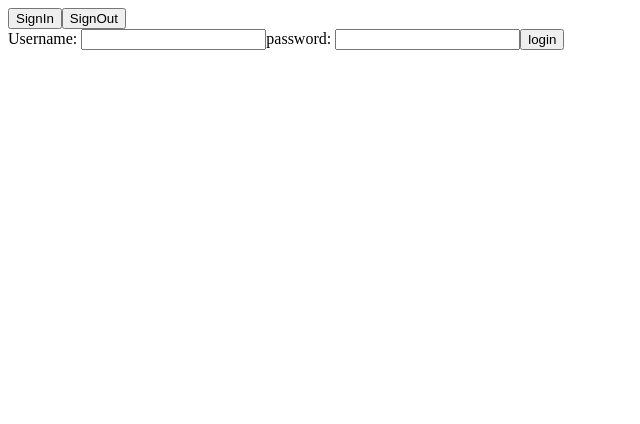
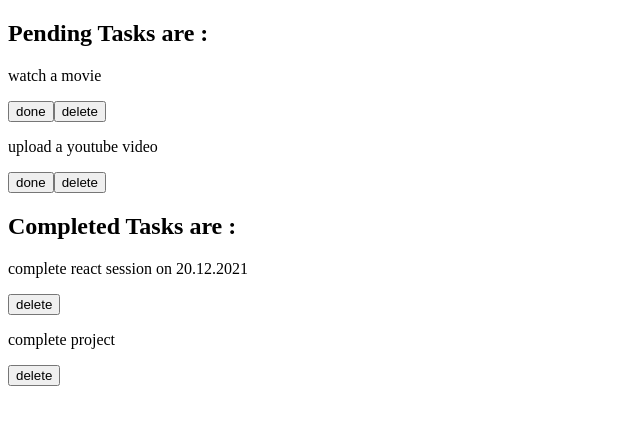
Before and after one commit to shruthi2609/INITNovBatch, a React (Create React App) app: page / in a window 1280 px wide. Shown: the top 424 px of the page, without its empty margins (0-640 px from the left). Built offline with nearby package versions, Linux system fonts and the light colour scheme.

Commit message:
components

```diff
--- a/src/App.js
+++ b/src/App.js
@@ -1,10 +1,12 @@
 import { IntroDetails } from "./Components/IntroDetails"
 import { ProductCatalog } from "./Components/ProductCatalog"
 import ProductCatalogClass from "./Components/ClassComponent"
+import TodoComponent from './Components/TodoComponent'
+
 export const App=()=>{
   return(
   <div>
-<ProductCatalogClass></ProductCatalogClass>
+<TodoComponent></TodoComponent>
 
 </div>
   )
--- a/src/Components/AddItem.js
+++ b/src/Components/AddItem.js
@@ -6,15 +6,20 @@ class AddItem extends React.Component{
             count:1
         }
     }
-        render(){
-            return(
+    increment=()=>{
+      this.setState({count:this.state.count+1})
+    }
+    decrement=()=>{
+        this.setState({count:this.state.count-1})
+      }
+    render(){
+        return(
             <div>
-              <button>+</button>
-            {this.state.count}
-              <button>-</button>
+                <button onClick={this.increment}>+</button>
+                <h4>{this.state.count}</h4>
+                <button onClick={this.decrement}>-</button>
             </div>
-            )
-        }
-
+        )
     }
-export default AddItem;
+}
+export default AddItem
--- a/src/Components/ClassComponent.js
+++ b/src/Components/ClassComponent.js
@@ -12,6 +12,7 @@ class ProductCatalogClass extends React.Component{
        //bind it in the event handler {this.toggleLoginButton.bind(this)}
     }
     toggleLoginButton=()=>{
+
        this.setState({isLoggedIn:!this.state.isLoggedIn})
     }
     render(){
--- /dev/null
+++ b/src/Components/Completed.js
@@ -0,0 +1,25 @@
+import React from "react";
+class Completed extends React.Component{
+    constructor(props){
+        super(props)
+    }
+    render(){
+
+
+        return(
+            <div>
+                <h2> Completed Tasks are :</h2>
+                {
+                    this.props.items.map((item)=>
+                    <div>
+                         <p>{item.title}</p>
+                         <button>delete</button>
+                    </div>
+                   )
+                }
+            </div>
+        )
+    }
+
+}
+export default Completed;
--- /dev/null
+++ b/src/Components/Pending.js
@@ -0,0 +1,27 @@
+import React from "react";
+class Pending extends React.Component{
+    constructor(props){
+        super(props)
+
+    }
+    render(){
+
+
+        return(
+            <div>
+                <h2> Pending Tasks are :</h2>
+                {
+                    this.props.items.map((item)=>
+                    <div>
+                         <p>{item.title}</p>
+                         <button>done</button>
+                         <button>delete</button>
+                    </div>
+                   )
+                }
+            </div>
+        )
+    }
+
+}
+export default Pending;
--- /dev/null
+++ b/src/Components/TodoComponent.js
@@ -0,0 +1,47 @@
+import React  from "react";
+import Pending from './Pending'
+import Completed from './Completed'
+let todo=[
+    {
+        title:"complete react session on 20.12.2021",
+        completionStatus:true
+    },
+    {
+        title:"watch a movie",
+        completionStatus:false
+    },
+    {
+        title:"complete project",
+        completionStatus:true
+    },
+    {
+        title:"upload a youtube video",
+        completionStatus:false
+    },
+]
+class TodoComponent extends React.Component{
+    constructor(props){
+        super(props)
+        this.state={
+            todos:todo
+        }
+    }
+    getPendingItem=()=>{
+        const arr=this.state.todos.filter((item)=>item.completionStatus===false)
+        return arr;
+    }
+    getCompletedItems=()=>{
+        const arr=this.state.todos.filter((item)=>item.completionStatus===true)
+        return arr;
+    }
+    render(){
+        return(
+            <div>
+                <Pending items={this.getPendingItem()}> </Pending>
+                <Completed items={this.getCompletedItems()}></Completed>
+            </div>
+        )
+    }
+
+}
+export default TodoComponent;
```
